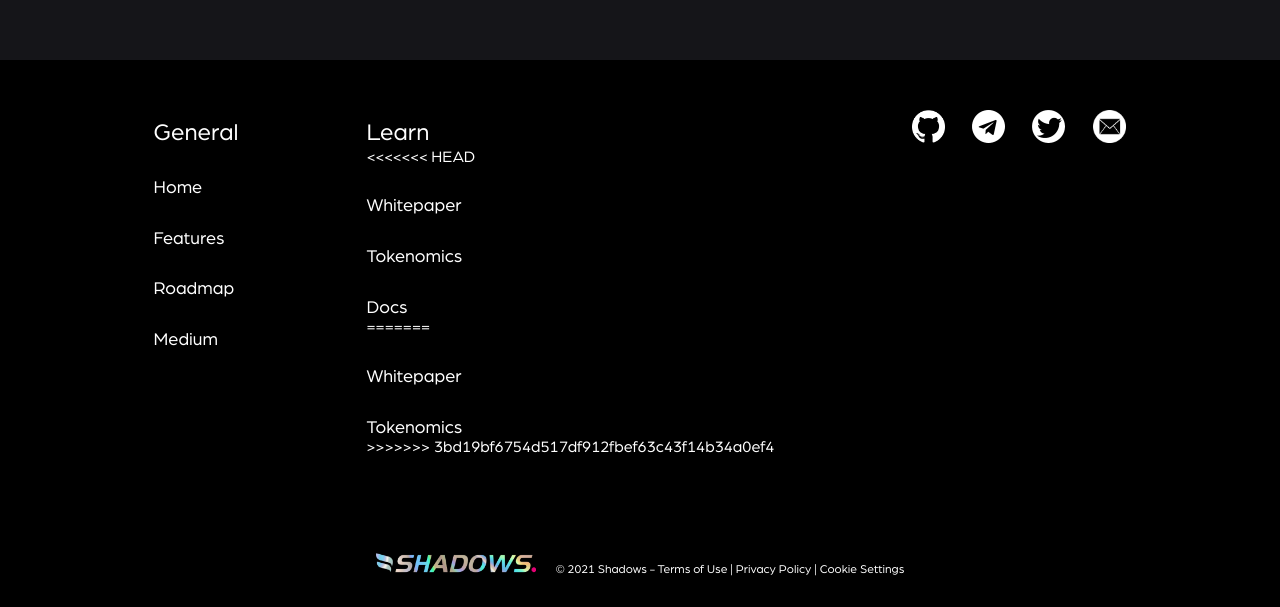
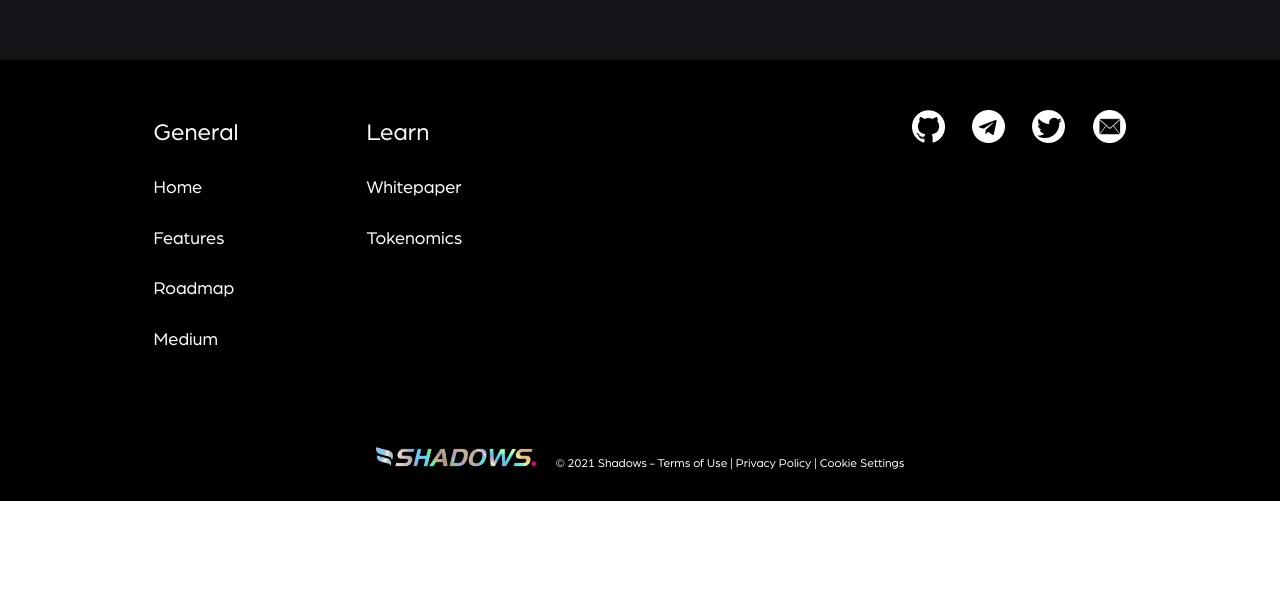
Before and after one commit to ShadowsNetwork/shadows-official-website, a Vue app: page / in a window 1280 px wide. Shown: the part 7467-8074 px from the top of the page. After the commit the page ends 7968 px from the top, so only its background shows below. Built offline with nearby package versions, Linux system fonts and the light colour scheme.

Commit message:
fix links

```diff
--- a/src/components/dashboardView/foot/index.vue
+++ b/src/components/dashboardView/foot/index.vue
@@ -14,14 +14,8 @@
       <div class="learn">
         <ul>
           <li class="title">Learn</li>
-<<<<<<< HEAD
-          <li class="childText"><a href="https://github.com/ShadowsNetwork/whitepaper/blob/main/ShadowsNetworkWhitePaper_EN.pdf" target="_blank">Whitepaper</a></li>
-          <li class="childText"><a href="https://etherscan.io/token/0x661ab0ed68000491d98c796146bcf28c20d7c559" target="_blank">Tokenomics</a></li>
-          <li class="childText"><a href="https://shadows-blockchain.gitbook.io/shadows/" target="_blank">Docs</a></li>
-=======
           <li class="childText"><a href="https://github.com/ShadowsNetwork/whitepaper/blob/main/ShadowsWhitepaperV2.0General.pdf" target="_blank">Whitepaper</a></li>
           <li class="childText"><a href="https://github.com/ShadowsNetwork/whitepaper/blob/main/DOWSTokenomics.pdf" target="_blank">Tokenomics</a></li>
->>>>>>> 3bd19bf6754d517df912fbef63c43f14b34a0ef4
         </ul>
       </div>
       <div class="contact">
--- a/src/components/dashboardView/top/index.vue
+++ b/src/components/dashboardView/top/index.vue
@@ -8,8 +8,8 @@
         <span>Shadows is a hub for issuing, trading, lending and borrowing derivative assets</span>
       </div>
       <div class="topText-button wow fadeIn" data-wow-duration="2.5s" data-wow-delay="1.0s">
-        <a class="topText-buttonlink" href="https://github.com/ShadowsNetwork/whitepaper/blob/main/ShadowsNetworkWhitePaper_EN.pdf" target="_blank">Whitepaper</a>
-        <a class="topText-buttonlink" style="margin-left:10px" href="https://etherscan.io/token/0x661ab0ed68000491d98c796146bcf28c20d7c559" target="_blank">Tokenomics</a>
+        <a class="topText-buttonlink" href="https://github.com/ShadowsNetwork/whitepaper/blob/main/ShadowsWhitepaperV2.0General.pdf" target="_blank">Whitepaper</a>
+        <a class="topText-buttonlink" style="margin-left:10px" href="https://github.com/ShadowsNetwork/whitepaper/blob/main/DOWSTokenomics.pdf" target="_blank">Tokenomics</a>
       </div>
     </div>
   </div>
```
